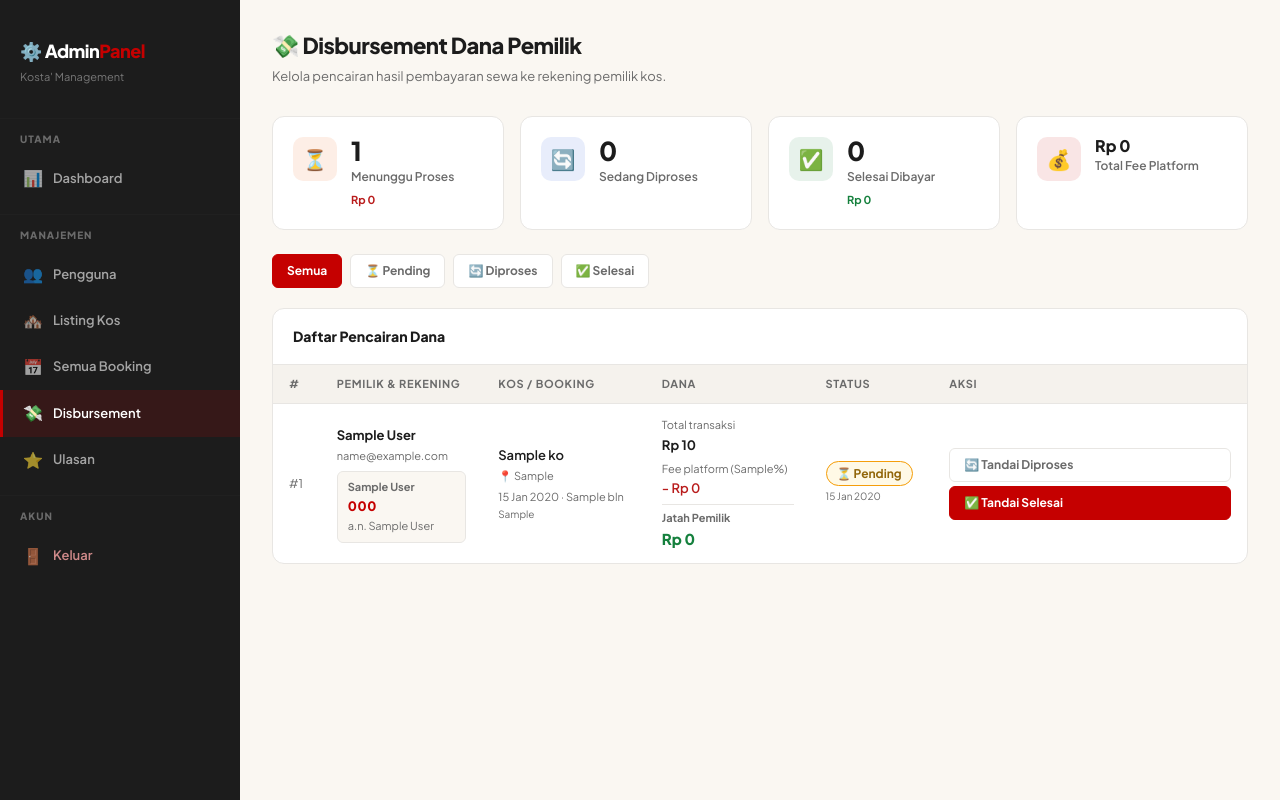
After one commit to raditya076/Project_PK, a PHP site: page /Project1/pages/admin/disbursement.php in a window 1280 px wide. The commit adds this page. Run offline with PHP 8.4, Linux system fonts and the light colour scheme; the visitor is signed in with stand-in values (Sample User, id 1); tables that the repository leaves empty or names only in its code hold one stand-in row (values such as "Sample post"); a stand-in replaces the project's code that opens the database connection; some libraries are stand-ins or nearby versions.

Commit message:
upadate II

```diff
--- /dev/null
+++ b/pages/admin/disbursement.php
@@ -0,0 +1,322 @@
+<?php
+/**
+ * FILE: pages/admin/disbursement.php
+ * FUNGSI: Admin mengelola pencairan dana (disbursement) ke pemilik kos.
+ *         Menampilkan daftar pembagian_dana + rekening bank pemilik.
+ */
+require_once __DIR__ . '/../../config/koneksi.php';
+require_once __DIR__ . '/../../config/session.php';
+
+wajib_role('admin');
+
+// Proses update status disbursement
+if ($_SERVER['REQUEST_METHOD'] === 'POST' && isset($_POST['aksi'])) {
+    $id_dana    = (int)($_POST['id_dana'] ?? 0);
+    $aksi       = trim($_POST['aksi'] ?? '');
+    $catatan    = trim($_POST['catatan'] ?? '');
+    $valid_aksi = ['diproses', 'selesai'];
+
+    if ($id_dana > 0 && in_array($aksi, $valid_aksi)) {
+        $upd = mysqli_prepare($koneksi,
+            "UPDATE pembagian_dana SET status_disbursement = ?, catatan = ?
+             WHERE id = ?"
+        );
+        mysqli_stmt_bind_param($upd, 'ssi', $aksi, $catatan, $id_dana);
+        if (mysqli_stmt_execute($upd)) {
+            $label = $aksi === 'selesai' ? 'Dana berhasil ditandai SELESAI ✅' : 'Status diubah ke Diproses 🔄';
+            set_flash('sukses', $label);
+        } else {
+            set_flash('error', 'Gagal memperbarui status.');
+        }
+    }
+    redirect(BASE_URL . '/pages/admin/disbursement.php');
+}
+
+// Filter
+$filter_status  = $_GET['status'] ?? '';
+$valid_statuses = ['pending', 'diproses', 'selesai'];
+$where = '1=1';
+$params = []; $types = '';
+
+if ($filter_status && in_array($filter_status, $valid_statuses)) {
+    $where   .= ' AND pd.status_disbursement = ?';
+    $params[] = $filter_status;
+    $types   .= 's';
+}
+
+// Ambil data disbursement + info pemilik + booking
+$sql = "SELECT pd.*,
+               u.nama         AS nama_pemilik,
+               u.email        AS email_pemilik,
+               u.no_hp        AS hp_pemilik,
+               u.nama_bank,
+               u.nomor_rekening,
+               u.nama_pemilik_rekening,
+               b.tanggal_masuk, b.tanggal_keluar, b.durasi_bulan,
+               k.nama_kos, k.kota
+        FROM pembagian_dana pd
+        JOIN users   u ON pd.pemilik_id = u.id
+        JOIN bookings b ON pd.booking_id = b.id
+        JOIN kos     k ON b.kos_id = k.id
+        WHERE $where
+        ORDER BY
+            FIELD(pd.status_disbursement, 'pending', 'diproses', 'selesai'),
+            pd.created_at DESC";
+
+$stmt = mysqli_prepare($koneksi, $sql);
+if ($types) mysqli_stmt_bind_param($stmt, $types, ...$params);
+mysqli_stmt_execute($stmt);
+$result = mysqli_stmt_get_result($stmt);
+
+// Statistik ringkas
+$r_stat = mysqli_query($koneksi,
+    "SELECT
+        SUM(total_transaksi) AS total_uang,
+        SUM(jatah_pemilik)   AS total_jatah,
+        SUM(biaya_platform)  AS total_platform,
+        SUM(status_disbursement = 'pending')   AS jml_pending,
+        SUM(status_disbursement = 'diproses')  AS jml_diproses,
+        SUM(status_disbursement = 'selesai')   AS jml_selesai,
+        SUM(CASE WHEN status_disbursement = 'pending'  THEN jatah_pemilik ELSE 0 END) AS uang_pending,
+        SUM(CASE WHEN status_disbursement = 'selesai'  THEN jatah_pemilik ELSE 0 END) AS uang_selesai
+     FROM pembagian_dana"
+);
+$stat = mysqli_fetch_assoc($r_stat);
+
+$judul_halaman = "Disbursement — Admin";
+$css_tambahan  = "admin.css";
+$body_class    = "admin-page";
+require_once __DIR__ . '/../../components/head.php';
+require_once __DIR__ . '/../../components/navbar.php';
+
+function rp_fmt($n) { return 'Rp ' . number_format((float)$n, 0, ',', '.'); }
+?>
+
+<div class="admin-wrapper">
+    <?php require_once __DIR__ . '/sidebar.php'; ?>
+
+    <main class="admin-main">
+        <div class="admin-page-header">
+            <h1 class="admin-page-title">💸 Disbursement Dana Pemilik</h1>
+            <p class="admin-page-subtitle">Kelola pencairan hasil pembayaran sewa ke rekening pemilik kos.</p>
+        </div>
+
+        <?= get_flash() ?>
+
+        <!-- Statistik -->
+        <div class="admin-stats-grid" style="grid-template-columns:repeat(auto-fit,minmax(150px,1fr));margin-bottom:24px;">
+            <div class="admin-stat-card">
+                <div class="admin-stat-icon orange">⏳</div>
+                <div>
+                    <div class="admin-stat-value"><?= $stat['jml_pending'] ?></div>
+                    <div class="admin-stat-label">Menunggu Proses</div>
+                    <div class="admin-stat-change down" style="font-size:11px;"><?= rp_fmt($stat['uang_pending']) ?></div>
+                </div>
+            </div>
+            <div class="admin-stat-card">
+                <div class="admin-stat-icon blue">🔄</div>
+                <div>
+                    <div class="admin-stat-value"><?= $stat['jml_diproses'] ?></div>
+                    <div class="admin-stat-label">Sedang Diproses</div>
+                </div>
+            </div>
+            <div class="admin-stat-card">
+                <div class="admin-stat-icon green">✅</div>
+                <div>
+                    <div class="admin-stat-value"><?= $stat['jml_selesai'] ?></div>
+                    <div class="admin-stat-label">Selesai Dibayar</div>
+                    <div class="admin-stat-change up" style="font-size:11px;"><?= rp_fmt($stat['uang_selesai']) ?></div>
+                </div>
+            </div>
+            <div class="admin-stat-card">
+                <div class="admin-stat-icon red">💰</div>
+                <div>
+                    <div class="admin-stat-value" style="font-size:16px;"><?= rp_fmt($stat['total_platform']) ?></div>
+                    <div class="admin-stat-label">Total Fee Platform</div>
+                </div>
+            </div>
+        </div>
+
+        <!-- Filter Tab -->
+        <div style="display:flex;gap:8px;margin-bottom:20px;flex-wrap:wrap;">
+            <?php
+            $tabs = ['' => 'Semua', 'pending' => '⏳ Pending', 'diproses' => '🔄 Diproses', 'selesai' => '✅ Selesai'];
+            foreach ($tabs as $val => $lbl):
+                $aktif = ($filter_status === $val) ? 'primary' : 'neutral';
+            ?>
+                <a href="<?= BASE_URL ?>/pages/admin/disbursement.php<?= $val ? '?status='.$val : '' ?>"
+                   class="btn-admin <?= $aktif ?>"><?= $lbl ?></a>
+            <?php endforeach; ?>
+        </div>
+
+        <!-- Tabel Disbursement -->
+        <div class="admin-card">
+            <div class="admin-card-header">
+                <div class="admin-card-title">Daftar Pencairan Dana</div>
+            </div>
+
+            <?php if (mysqli_num_rows($result) === 0): ?>
+                <div class="admin-empty">
+                    <div class="admin-empty-icon">💸</div>
+                    <p>Belum ada data disbursement<?= $filter_status ? ' dengan status "'.$filter_status.'"' : '' ?>.</p>
+                </div>
+            <?php else: ?>
+            <div style="overflow-x:auto;">
+                <table class="admin-table">
+                    <thead>
+                        <tr>
+                            <th>#</th>
+                            <th>Pemilik & Rekening</th>
+                            <th>Kos / Booking</th>
+                            <th>Dana</th>
+                            <th>Status</th>
+                            <th>Aksi</th>
+                        </tr>
+                    </thead>
+                    <tbody>
+                    <?php while ($d = mysqli_fetch_assoc($result)): ?>
+                        <tr>
+                            <td style="font-size:12px;color:var(--color-text-muted);">#<?= $d['id'] ?></td>
+
+                            <!-- Pemilik + Rekening -->
+                            <td>
+                                <div style="font-weight:700;font-size:13px;"><?= htmlspecialchars($d['nama_pemilik']) ?></div>
+                                <div style="font-size:11px;color:var(--color-text-muted);"><?= htmlspecialchars($d['email_pemilik']) ?></div>
+                                <?php if (!empty($d['nomor_rekening'])): ?>
+                                    <div style="margin-top:6px;padding:6px 10px;background:var(--color-bg);border-radius:6px;border:1px solid var(--color-border);">
+                                        <div style="font-size:11px;font-weight:700;color:var(--color-text-muted);"><?= htmlspecialchars($d['nama_bank']) ?></div>
+                                        <div style="font-size:13px;font-weight:800;color:var(--color-accent);letter-spacing:.05em;"><?= htmlspecialchars($d['nomor_rekening']) ?></div>
+                                        <div style="font-size:11px;color:var(--color-text-muted);">a.n. <?= htmlspecialchars($d['nama_pemilik_rekening']) ?></div>
+                                    </div>
+                                <?php else: ?>
+                                    <div style="margin-top:6px;padding:6px 10px;background:#FFF9E6;border-radius:6px;border:1px solid #f59e0b;font-size:11px;color:#92660a;">
+                                        ⚠️ Rekening belum diisi oleh pemilik
+                                    </div>
+                                <?php endif; ?>
+                            </td>
+
+                            <!-- Kos + Booking -->
+                            <td>
+                                <div style="font-weight:600;font-size:13px;"><?= htmlspecialchars($d['nama_kos']) ?></div>
+                                <div style="font-size:11px;color:var(--color-text-muted);">📍 <?= htmlspecialchars($d['kota']) ?></div>
+                                <div style="font-size:11px;color:var(--color-text-muted);margin-top:3px;">
+                                    <?= date('d M Y', strtotime($d['tanggal_masuk'])) ?> · <?= $d['durasi_bulan'] ?> bln
+                                </div>
+                                <div style="font-size:10px;color:var(--color-text-muted);"><?= htmlspecialchars($d['catatan'] ?? '') ?></div>
+                            </td>
+
+                            <!-- Dana -->
+                            <td>
+                                <div style="font-size:11px;color:var(--color-text-muted);">Total transaksi</div>
+                                <div style="font-weight:700;"><?= rp_fmt($d['total_transaksi']) ?></div>
+                                <div style="font-size:11px;color:var(--color-text-muted);margin-top:4px;">Fee platform (<?= $d['persen_platform'] ?>%)</div>
+                                <div style="color:#b91c1c;font-weight:600;font-size:13px;">- <?= rp_fmt($d['biaya_platform']) ?></div>
+                                <div style="font-size:11px;font-weight:700;color:var(--color-text-muted);margin-top:4px;border-top:1px solid var(--color-border);padding-top:4px;">Jatah Pemilik</div>
+                                <div style="font-size:15px;font-weight:900;color:#15803d;"><?= rp_fmt($d['jatah_pemilik']) ?></div>
+                            </td>
+
+                            <!-- Status -->
+                            <td>
+                                <?php
+                                $s = $d['status_disbursement'];
+                                $badge = match($s) {
+                                    'pending'  => 'background:#FFF9E6;color:#92660a;border:1px solid #f59e0b;',
+                                    'diproses' => 'background:#EFF6FF;color:#1d4ed8;border:1px solid #93c5fd;',
+                                    'selesai'  => 'background:#F0FFF4;color:#15803d;border:1px solid #86efac;',
+                                    default    => '',
+                                };
+                                $ikon = match($s) { 'pending'=>'⏳', 'diproses'=>'🔄', 'selesai'=>'✅', default=>'' };
+                                ?>
+                                <span style="padding:4px 10px;border-radius:20px;font-size:12px;font-weight:700;<?= $badge ?>">
+                                    <?= $ikon . ' ' . ucfirst($s) ?>
+                                </span>
+                                <div style="font-size:10px;color:var(--color-text-muted);margin-top:4px;">
+                                    <?= date('d M Y', strtotime($d['created_at'])) ?>
+                                </div>
+                            </td>
+
+                            <!-- Aksi -->
+                            <td>
+                                <?php if ($d['status_disbursement'] === 'pending'): ?>
+                                    <button onclick="bukaModal(<?= $d['id'] ?>, 'diproses')"
+                                            class="btn-admin neutral" style="font-size:12px;margin-bottom:4px;width:100%;">
+                                        🔄 Tandai Diproses
+                                    </button>
+                                    <button onclick="bukaModal(<?= $d['id'] ?>, 'selesai')"
+                                            class="btn-admin primary" style="font-size:12px;width:100%;">
+                                        ✅ Tandai Selesai
+                                    </button>
+                                <?php elseif ($d['status_disbursement'] === 'diproses'): ?>
+                                    <button onclick="bukaModal(<?= $d['id'] ?>, 'selesai')"
+                                            class="btn-admin primary" style="font-size:12px;width:100%;">
+                                        ✅ Tandai Selesai
+                                    </button>
+                                <?php else: ?>
+                                    <span style="font-size:12px;color:#15803d;font-weight:600;">✅ Sudah selesai</span>
+                                <?php endif; ?>
+                            </td>
+                        </tr>
+                    <?php endwhile; ?>
+                    </tbody>
+                </table>
+            </div>
+            <?php endif; ?>
+        </div>
+
+    </main>
+</div>
+
+<!-- Modal Konfirmasi Aksi -->
+<div id="modal-disb" style="display:none;position:fixed;inset:0;background:rgba(0,0,0,.5);z-index:9999;align-items:center;justify-content:center;">
+    <div style="background:var(--color-surface);border-radius:12px;padding:28px;width:100%;max-width:420px;border:1.5px solid var(--color-border);">
+        <h3 style="font-size:16px;font-weight:800;margin-bottom:8px;" id="modal-judul">Konfirmasi</h3>
+        <p style="font-size:13px;color:var(--color-text-muted);margin-bottom:16px;" id="modal-desc"></p>
+        <form method="POST" action="">
+            <input type="hidden" name="id_dana" id="modal-id">
+            <input type="hidden" name="aksi"    id="modal-aksi">
+            <div style="margin-bottom:14px;">
+                <label style="font-size:12px;font-weight:700;color:var(--color-text-muted);text-transform:uppercase;letter-spacing:.06em;display:block;margin-bottom:6px;">
+                    Catatan (opsional)
+                </label>
+                <textarea name="catatan" id="modal-catatan"
+                          style="width:100%;border:1.5px solid var(--color-border);border-radius:8px;padding:10px;font-size:13px;min-height:70px;font-family:var(--font-main);resize:vertical;"
+                          placeholder="Contoh: Transfer via BCA ref. 12345..."></textarea>
+            </div>
+            <div style="display:flex;gap:10px;justify-content:flex-end;">
+                <button type="button" onclick="tutupModal()" class="btn-admin neutral">Batal</button>
+                <button type="submit" id="modal-submit" class="btn-admin primary">Konfirmasi</button>
+            </div>
+        </form>
+    </div>
+</div>
+
+<?php mysqli_close($koneksi); ?>
+<?php require_once __DIR__ . '/../../components/footer.php'; ?>
+<?php require_once __DIR__ . '/../../components/scripts.php'; ?>
+
+<script>
+function bukaModal(id, aksi) {
+    document.getElementById('modal-id').value   = id;
+    document.getElementById('modal-aksi').value = aksi;
+    document.getElementById('modal-catatan').value = '';
+
+    if (aksi === 'selesai') {
+        document.getElementById('modal-judul').textContent = '✅ Tandai Dana Selesai Ditransfer';
+        document.getElementById('modal-desc').textContent  = 'Pastikan kamu sudah mentransfer dana ke rekening pemilik. Tindakan ini tidak bisa dibatalkan.';
+        document.getElementById('modal-submit').textContent = 'Ya, Sudah Ditransfer';
+    } else {
+        document.getElementById('modal-judul').textContent = '🔄 Tandai Sedang Diproses';
+        document.getElementById('modal-desc').textContent  = 'Tandai bahwa proses transfer sedang berjalan.';
+        document.getElementById('modal-submit').textContent = 'Tandai Diproses';
+    }
+
+    var m = document.getElementById('modal-disb');
+    m.style.display = 'flex';
+}
+function tutupModal() {
+    document.getElementById('modal-disb').style.display = 'none';
+}
+document.getElementById('modal-disb').addEventListener('click', function(e) {
+    if (e.target === this) tutupModal();
+});
+</script>
--- a/pages/admin/sidebar.php
+++ b/pages/admin/sidebar.php
@@ -35,6 +35,10 @@ $admin_page = basename($_SERVER['PHP_SELF']);
        class="admin-nav-link <?= ($admin_page === 'bookings.php') ? 'active' : '' ?>">
         <span class="nav-icon">📅</span> Semua Booking
     </a>
+    <a href="<?= BASE_URL ?>/pages/admin/disbursement.php"
+       class="admin-nav-link <?= ($admin_page === 'disbursement.php') ? 'active' : '' ?>">
+        <span class="nav-icon">💸</span> Disbursement
+    </a>
     <a href="<?= BASE_URL ?>/pages/admin/reviews.php"
        class="admin-nav-link <?= ($admin_page === 'reviews.php') ? 'active' : '' ?>">
         <span class="nav-icon">⭐</span> Ulasan
@@ -42,9 +46,6 @@ $admin_page = basename($_SERVER['PHP_SELF']);
 
     <hr class="admin-nav-divider">
     <div class="admin-sidebar-title">Akun</div>
-    <a href="<?= BASE_URL ?>/index.php" class="admin-nav-link">
-        <span class="nav-icon">🌐</span> Lihat Website
-    </a>
     <a href="<?= BASE_URL ?>/pages/logout.php" class="admin-nav-link"
        style="color:rgba(252,165,165,0.8);"
        onclick="return confirm('Yakin ingin keluar?')">
--- a/pages/pemilik/index.php
+++ b/pages/pemilik/index.php
@@ -110,6 +110,10 @@ require_once __DIR__ . '/../../components/navbar.php';
             <a href="<?= BASE_URL ?>/pages/pemilik/pesan.php"
                class="sidebar-link">
                 <span class="link-icon">📩</span> Pesan Masuk
+            </a>
+            <a href="<?= BASE_URL ?>/pages/pemilik/rekening.php"
+               class="sidebar-link">
+                <span class="link-icon">🏦</span> Rekening Bank
             </a>
 
         </nav>
```
Also changed, not shown: pages/pemilik/rekening.php (added, +199 -0 lines).
